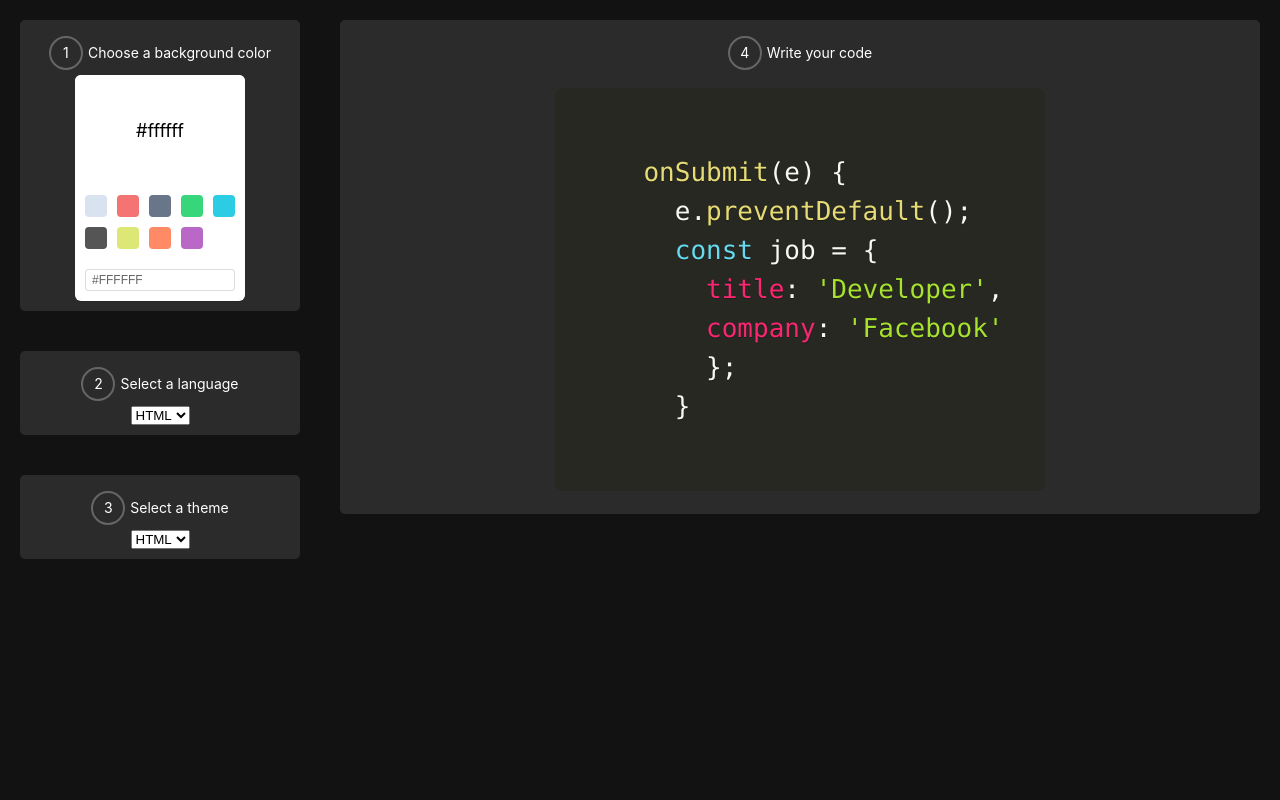
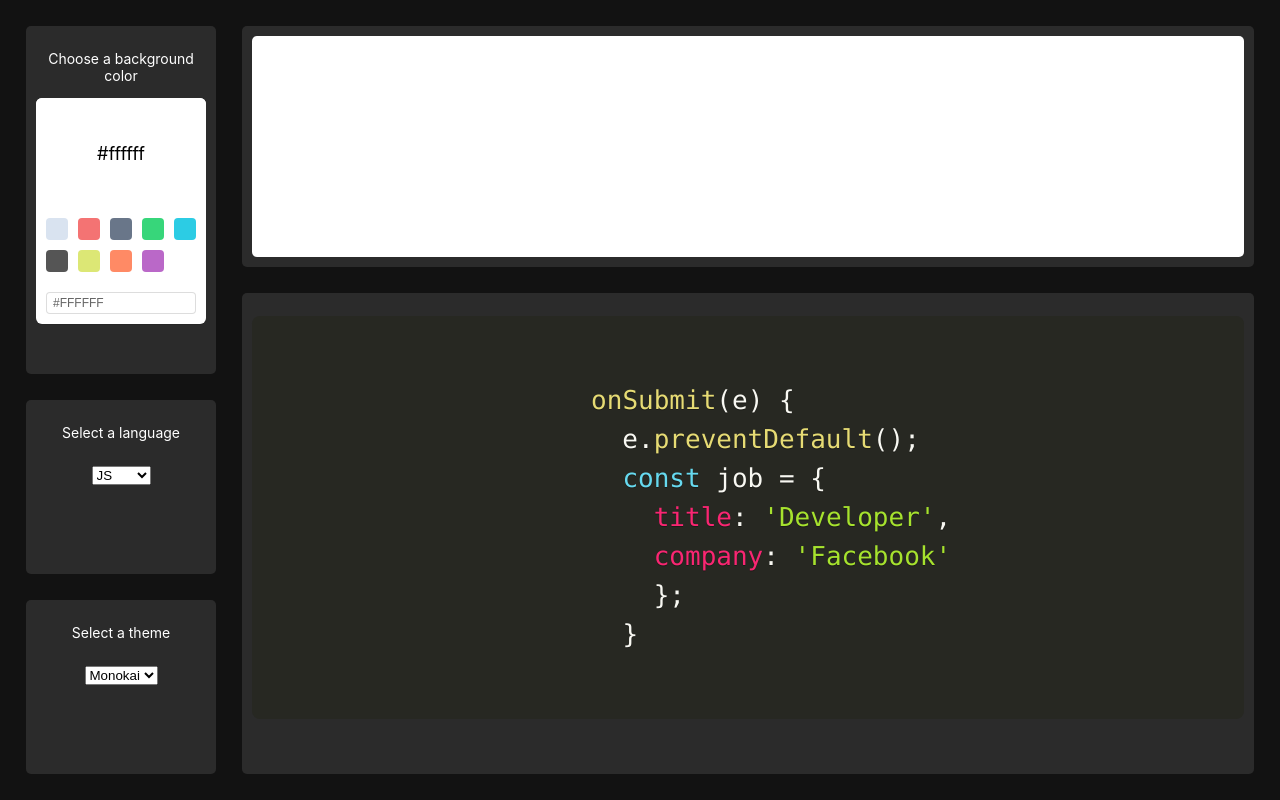
Before and after one commit to nscnt/CodImg-Frontend, a React (Create React App) app: page / in a window 1280 px wide. Built offline with nearby package versions, Linux system fonts and the light colour scheme.

Commit message:
fix layout with grid

```diff
--- a/public/index.html
+++ b/public/index.html
@@ -25,7 +25,7 @@
     -->
     <title>CODIMG</title>
   </head>
-  <body>
+  <body style="height: 100%;">
     <noscript>You need to enable JavaScript to run this app.</noscript>
     <div id="root"></div>
     <!--
--- a/src/App.css
+++ b/src/App.css
@@ -10,33 +10,26 @@
   font-size: calc(10px + 2vmin);
 
   display: grid;
-  grid-template-columns: [col1] 25% [col2] 75%;
-  grid-template-rows: [row1] 70% [row2] 30%;
+  grid-template-columns: 1fr 5fr;
 
-  align-items: baseline;
-  justify-content: flex-start;
+  grid-gap: 1em;
+
 }
 
 .options {
-  grid-column-start: col1;
-  grid-column-end: col2;
-  grid-row-start: row1;
-  grid-row-end: row2;
-  height: 100%;
-  display: flex;
-  flex-direction: column;
-  justify-content: flex-start;
+  margin: 1em 0 1em 1em;
+  display: grid;
+  grid-column: 1/2;
+  grid-template-rows: 2fr 1fr 1fr;
+  grid-row-gap: 1em;
 }
 
-.code-area {
-  grid-column-start: col2;
-  grid-column-end: end;
-  grid-row-start: row1;
-  grid-row-end: row2;
-  height: 100%;
-  display: flex;
-  flex-direction: column;
-  justify-content: flex-start;
+.editor {
+  margin: 1em 1em 1em 0;
+  grid-column: 2/3;
+  display: grid;
+  grid-template-rows: 1fr 2fr;
+  grid-row-gap: 1em;
 }
 
 textarea:focus {
@@ -45,34 +38,25 @@ textarea:focus {
   box-shadow: 0 0 0px transparent;
 }
 
-.text-area {
+textarea {
+  font-family: Arial, Helvetica, sans-serif;
+  box-sizing: border-box;
+  padding: 1em;
+  resize: none;
+  height: 100%;
   width: 100%;
-  max-height: 350px;
-  font-family: Arial, Helvetica, sans-serif;
+  border: none;
+  border-radius: 5px;
 }
 
+
 .step {
-  margin: 20px;
   background-color: #2b2b2b;
   padding: 10px;
-  display: flex;
-  flex-direction: column;
-  align-items: center;
   border-radius: 5px;
 }
 
 .step-header {
   font-size: 14px;
-  display: inline-flex;
   align-items: center;
 }
-
-.circle {
-  width: 30px;
-  line-height: 30px;
-  border-radius: 50%;
-  text-align: center;
-  font-size: 14px;
-  border: 2px solid #666;
-  margin-right: 5px;
-}
--- a/src/App.js
+++ b/src/App.js
@@ -3,6 +3,7 @@ import { BlockPicker } from 'react-color';
 import Prism from 'prismjs';
 import "./prism.css";
 import './App.css';
+
 
 
 const ColorPicker = () => {
@@ -11,7 +12,10 @@ const ColorPicker = () => {
     <BlockPicker
       triangle = "hide"
       color = {color}
-      onChangeComplete={ (color) => setColor(color) }
+      onChangeComplete={(color) => {
+        document.getElementsByClassName('step')[4].style.background = color.hex;
+        setColor(color);
+      }}
     />
   );
 }
@@ -19,10 +23,20 @@ const ColorPicker = () => {
 const CodePicker = () => {
   return (
     <select>
-      <option value="grapefruit">JS</option>
-      <option value="lime">CSS</option>
-      <option selected value="coconut">HTML</option>
-      <option value="mango">C++</option>
+      <option selected value="js">JS</option>
+      <option value="css">CSS</option>
+      <option value="html">HTML</option>
+      <option value="c++">C++</option>
+    </select>
+  );
+}
+
+const ThemePicker = () => {
+  return (
+    <select>
+      <option selected value="monokai">Monokai</option>
+      <option value="dark">Dark</option>
+      <option value="light">Light</option>
     </select>
   );
 }
@@ -31,10 +45,7 @@ const InstructionStep = (props) => {
   return (
     <div className="step">
       <div className="step-header">
-        <div className="circle">
-          {`${props.number}`}
-        </div>
-        <p>{props.titleText}</p>
+        { props.titleText ? <p>{props.titleText}</p> : null }
       </div>
       {props.children}
     </div>
@@ -47,19 +58,22 @@ function App() {
     <div className="App">
       <div className="App-body">
         <div className="options">
-          <InstructionStep number={1} titleText="Choose a background color">
+          <InstructionStep titleText="Choose a background color">
             <ColorPicker />
           </InstructionStep>
-          <InstructionStep number={2} titleText="Select a language">
+          <InstructionStep titleText="Select a language">
             <CodePicker />
           </InstructionStep>
-          <InstructionStep number={3} titleText="Select a theme">
-            <CodePicker />
+          <InstructionStep titleText="Select a theme">
+            <ThemePicker />
           </InstructionStep>
         </div>
-        <div className="code-area">
-          <InstructionStep number={4} titleText="Write your code">
-            {/* <textarea className="text-area" name="message" rows="50" cols="30"></textarea> */}
+        <div className="editor">
+          <InstructionStep style={{display: 'flex'}}>
+            <textarea spellCheck="false" name="message"></textarea>
+          </InstructionStep>
+          <InstructionStep>
+            <div className="preview">
               <pre>
                 <code className="language-javascript">
                   {`
@@ -73,8 +87,8 @@ function App() {
                   `}
                 </code>
               </pre>
+            </div>
           </InstructionStep>
-
         </div>
       </div>
     </div>
```
Also changed, not shown: public/image.png (added). Lines whose indentation alone changed are shown as unchanged.
